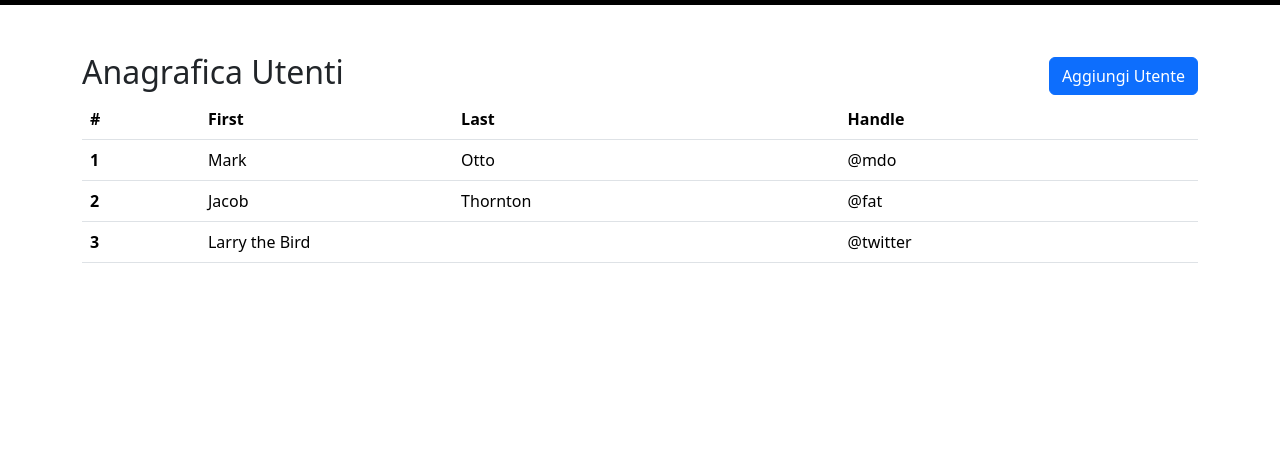
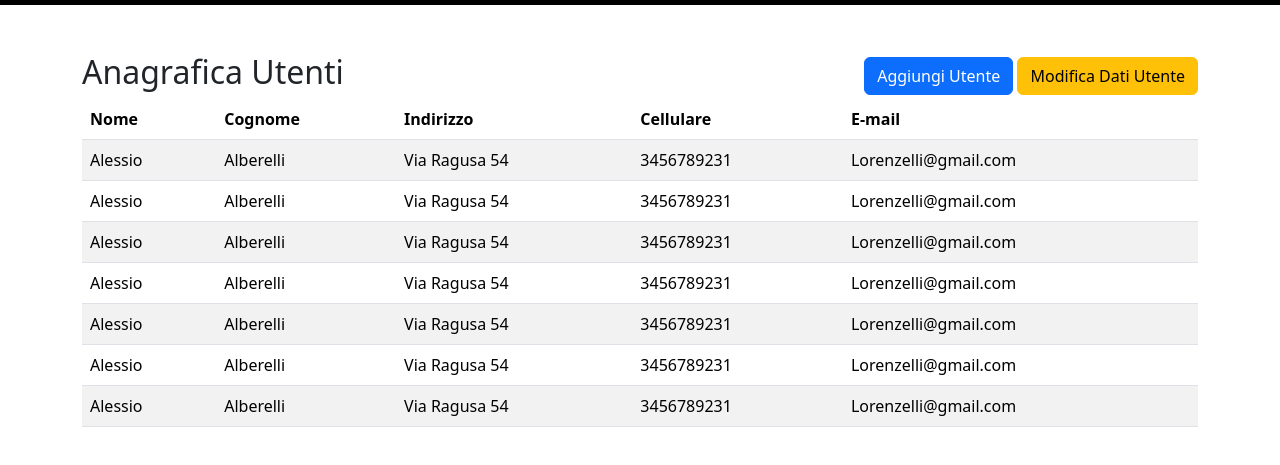
Before and after one commit to AlbertoMameli/html-css-bootstrap-dashboard, a plain HTML site: page anagrafica.html in a window 1280 px wide. Shown: the part 51-516 px from the top of the page. Drawn offline with nearby package versions, Linux system fonts and the light colour scheme.

Commit message:
feat: aggiunta tabella anagrafica utenti

```diff
--- a/anagrafica.html
+++ b/anagrafica.html
@@ -56,38 +56,76 @@
                 <div class="col-12">
                     <div class="d-flex justify-content-between align-items-center">
                          <h2>Anagrafica Utenti</h2>
+                         <div>
                          <a href="" class="btn btn-primary">Aggiungi Utente</a>
+                         <a href="" class="btn btn-warning">Modifica Dati Utente</a>
+                         </div>
                     </div>
 
 
 
-                    <table class="table">
+                    <table class="table table-striped">
                         <thead>
                           <tr>
-                            <th scope="col">#</th>
-                            <th scope="col">First</th>
-                            <th scope="col">Last</th>
-                            <th scope="col">Handle</th>
+                            <th scope="col">Nome</th>
+                            <th scope="col">Cognome</th>
+                            <th scope="col">Indirizzo</th>
+                            <th scope="col">Cellulare</th>
+                            <th scope="col">E-mail</th>
+
                           </tr>
                         </thead>
                         <tbody>
                           <tr>
-                            <th scope="row">1</th>
-                            <td>Mark</td>
-                            <td>Otto</td>
-                            <td>@mdo</td>
+                            <td>Alessio</td>
+                            <td>Alberelli</td>
+                            <td>Via Ragusa 54</td>
+                            <td>3456789231</td>
+                            <td>Lorenzelli@gmail.com</td>
                           </tr>
                           <tr>
-                            <th scope="row">2</th>
-                            <td>Jacob</td>
-                            <td>Thornton</td>
-                            <td>@fat</td>
+                            <td>Alessio</td>
+                            <td>Alberelli</td>
+                            <td>Via Ragusa 54</td>
+                            <td>3456789231</td>
+                            <td>Lorenzelli@gmail.com</td>
                           </tr>
                           <tr>
-                            <th scope="row">3</th>
-                            <td colspan="2">Larry the Bird</td>
-                            <td>@twitter</td>
+                            <td>Alessio</td>
+                            <td>Alberelli</td>
+                            <td>Via Ragusa 54</td>
+                            <td>3456789231</td>
+                            <td>Lorenzelli@gmail.com</td>
                           </tr>
+                          <tr>
+                            <td>Alessio</td>
+                            <td>Alberelli</td>
+                            <td>Via Ragusa 54</td>
+                            <td>3456789231</td>
+                            <td>Lorenzelli@gmail.com</td>
+                          </tr>
+                          <tr>
+                            <td>Alessio</td>
+                            <td>Alberelli</td>
+                            <td>Via Ragusa 54</td>
+                            <td>3456789231</td>
+                            <td>Lorenzelli@gmail.com</td>
+                          </tr>
+                          <tr>
+                            <td>Alessio</td>
+                            <td>Alberelli</td>
+                            <td>Via Ragusa 54</td>
+                            <td>3456789231</td>
+                            <td>Lorenzelli@gmail.com</td>
+                          </tr>
+                          <tr>
+                            <td>Alessio</td>
+                            <td>Alberelli</td>
+                            <td>Via Ragusa 54</td>
+                            <td>3456789231</td>
+                            <td>Lorenzelli@gmail.com</td>
+                          </tr>
+
                         </tbody>
                       </table>
                 </div>
```
Also changed, not shown: index.html (+17 -17 lines).
